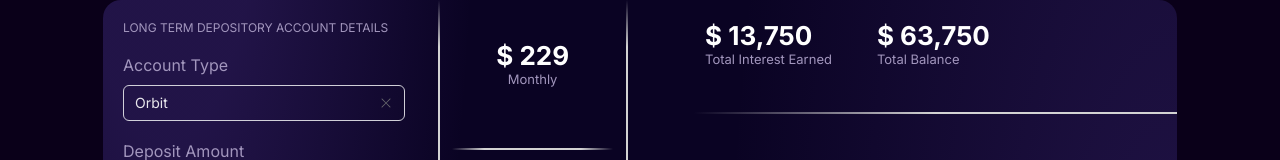
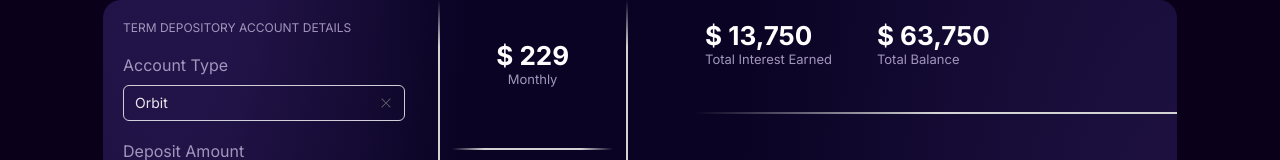
Before and after one commit to Yield2024/calculator, a Next.js app: page / in a window 1280 px wide. Shown: the top 160 px of the page. Built offline with nearby package versions, Linux system fonts and the light colour scheme.

Commit message:
Fix text

```diff
--- a/app/components/Calculator/page.tsx
+++ b/app/components/Calculator/page.tsx
@@ -243,7 +243,7 @@ export default function Calculator() {
 			<div className={styles.main}>
 				<div className={styles.main_left}>
 					<div className={styles.main_left_title}>
-						Long term depository account details
+						 Term depository account details
 					</div>
 					<form className={styles.main_left_form}>
 						<div>
```
